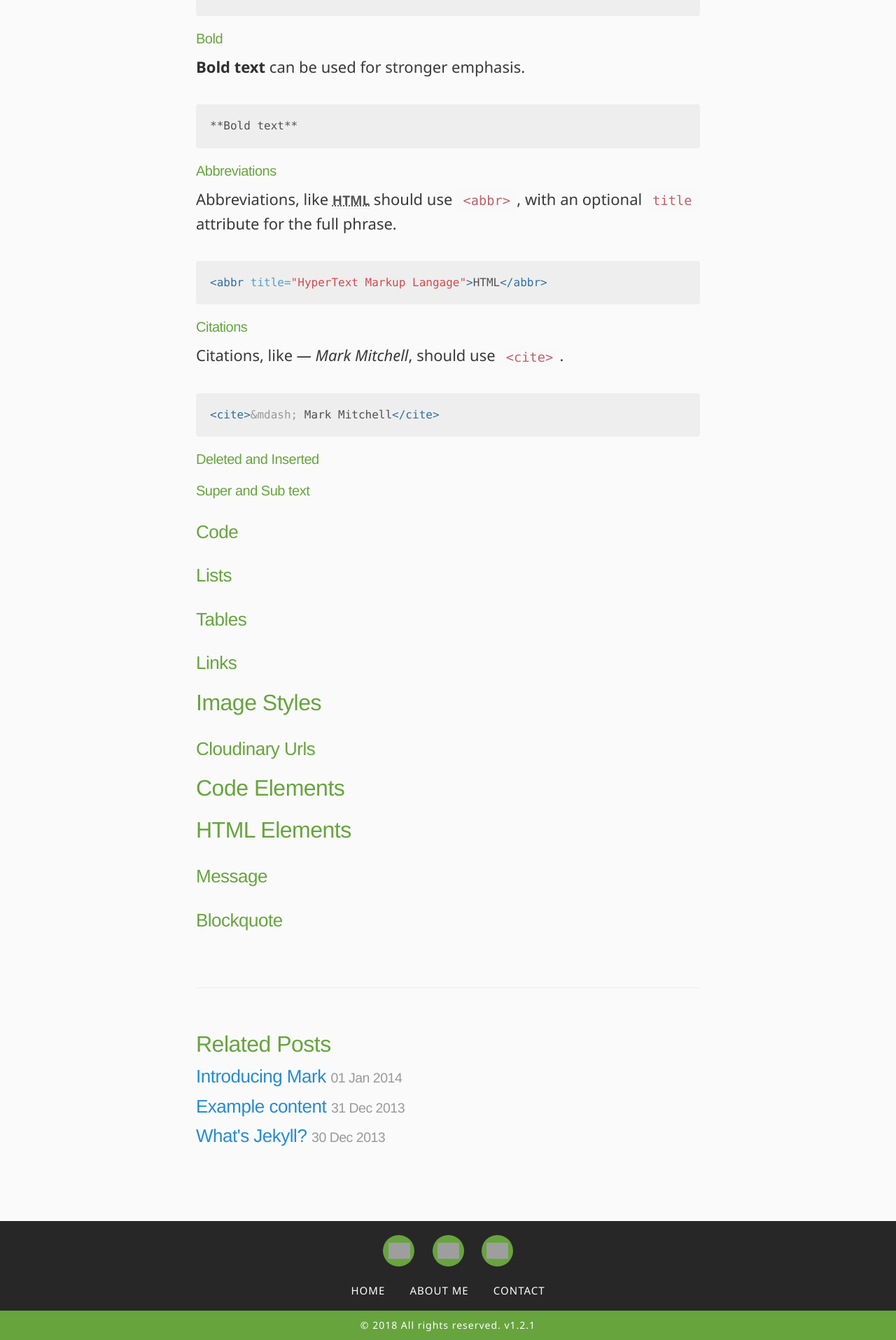
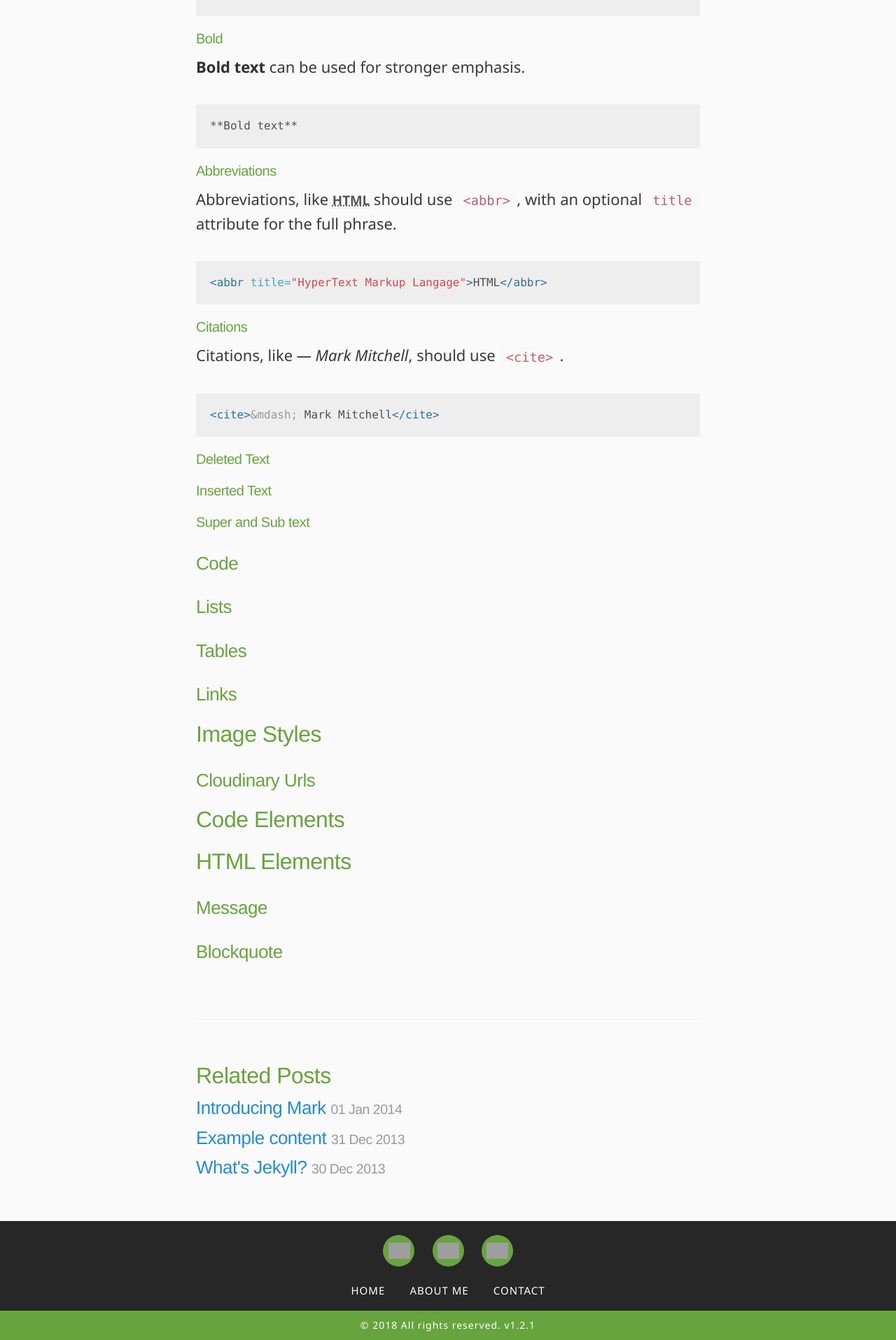
Before and after one commit to markthelefty/markthelefty.github.io, a Jekyll site: the page built from _posts/2018-07-30-theme-style-guide.markdown, in a window 1280 px wide. Shown: the part 2493-4408 px from the top of the page at 70% size. Built offline with Jekyll 4.4.1, drawn with Linux system fonts in a browser that asks for light colours; some web fonts are replaced; our own code applies the rules of GitHub Pages for plain Markdown files; grey boxes are pictures that could not be loaded.

Commit message:
Updated Theme Style Guide

````diff
--- a/_posts/2018-07-30-theme-style-guide.markdown
+++ b/_posts/2018-07-30-theme-style-guide.markdown
@@ -71,7 +71,9 @@ Citations, like <cite>&mdash; Mark Mitchell</cite>, should use `<cite>`.
 <cite>&mdash; Mark Mitchell</cite>
 ```
 
-#### Deleted and Inserted
+#### Deleted Text
+
+#### Inserted Text
 
 #### Super and Sub text
 
````
